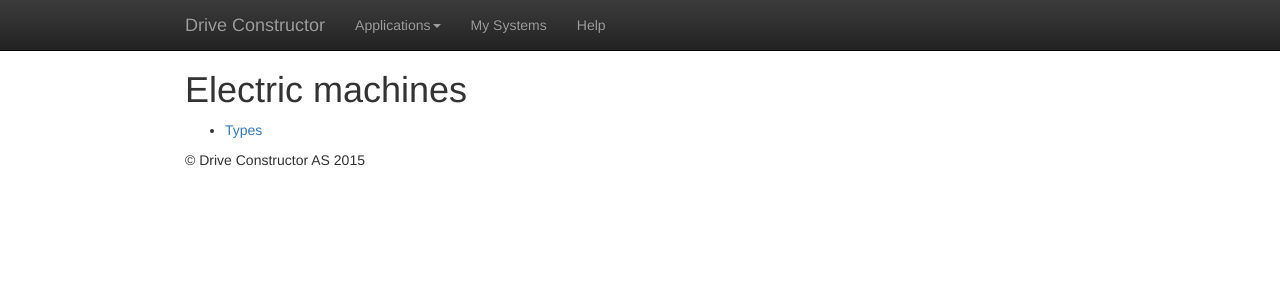
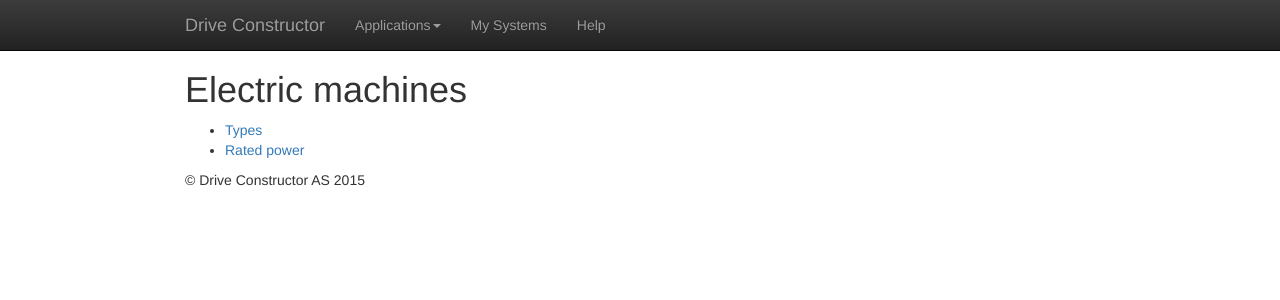
Before and after one commit to Alexey1Gavrilov/drive-constructor-site, a Jekyll site: the page built from help/equipment/electric-machines/electric-machines.md, in a window 1280 px wide. Shown: the top 300 px of the page. Built offline with Jekyll 4.4.1, drawn with Linux system fonts in a browser that asks for light colours.

Commit message:
Update electric-machines.md

```diff
--- a/help/equipment/electric-machines/electric-machines.md
+++ b/help/equipment/electric-machines/electric-machines.md
@@ -5,3 +5,4 @@ layout: default
 # Electric machines
 
 * [Types](electric-machine-types.html)
+* [Rated power](electric-machine-rated-power.html)
```
